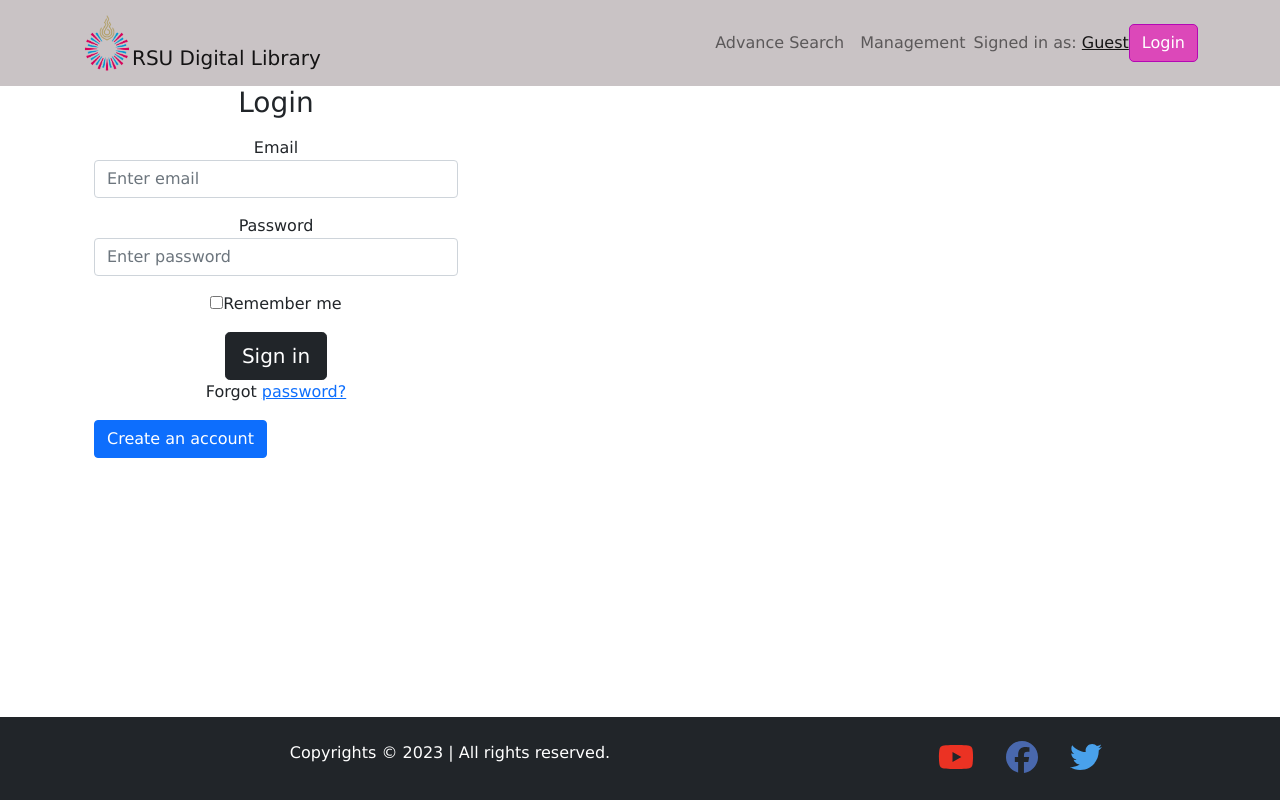
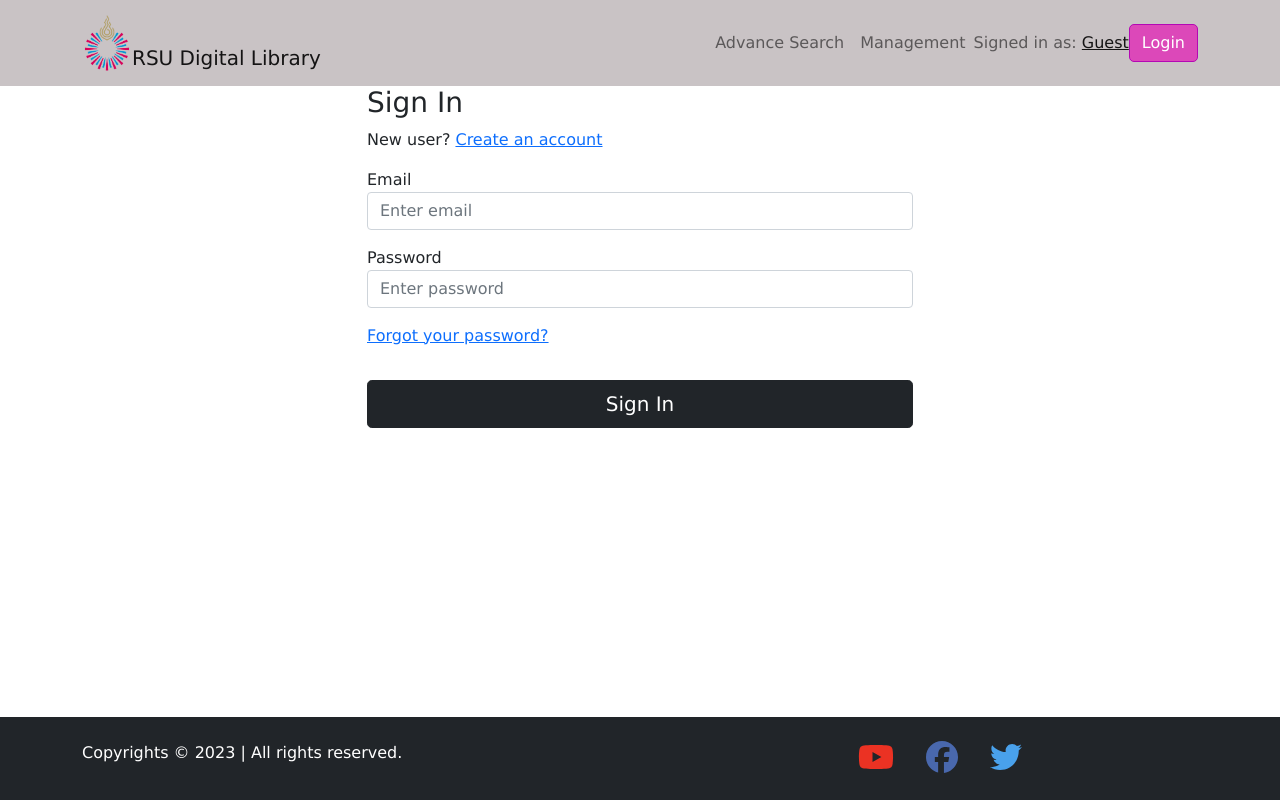
Before and after one commit to patthananp/rsu-digital-library, a React (Create React App) app in the folder Frontend/: page /login in a window 1280 px wide. Built offline with nearby package versions, Linux system fonts and the light colour scheme.

Commit message:
Edit login, Register layout

```diff
--- a/Frontend/src/App.css
+++ b/Frontend/src/App.css
@@ -1,5 +1,5 @@
 .App {
-  text-align: center;
+  /* text-align: center; */
   min-height: 100vh;
   display: flex;
   flex-direction: column;
--- a/Frontend/src/Pages/login.js
+++ b/Frontend/src/Pages/login.js
@@ -31,33 +31,21 @@ function Login({setLoggedInAs}) {
 
     return (
         <div className="container">
-
-            <form onSubmit={handleSubmit}>
-                <Col sm={4}></Col>
-
-                <Col sm={4}>
-
-                <h3>Login</h3>
-
-                {/* <div className="group mt-5">
-                    <input required="" type="text" className="input" />
-                    <span className="highlight"></span>
-                    <span className="bar"></span>
-                    <label>Email</label>
+            <div style=
+            {{
+                display: 'flex',
+                alignItems: 'center',
+                justifyContent: 'center',
+            }}>
+                <form className="col-6" onSubmit={handleSubmit}>
+                    <h3>Sign In</h3>
+                    <div>
+                        New user? <a href="/register">Create an account</a>
                     </div>
-
-                <div className="group mt-5">
-                    <input required="" type="text" className="input" />
-                    <span className="highlight"></span>
-                    <span className="bar"></span>
-                    <label>Password</label>
-                </div> */}
-
                     <div className="mt-3">
                         <label>Email</label>
                         <input name="email" type="email" className="form-control" placeholder="Enter email" />
                     </div>
-
 
                     <div className="mt-3">
 
@@ -65,29 +53,17 @@ function Login({setLoggedInAs}) {
                         <input name="password" type="password" className="form-control" placeholder="Enter password" />
                     </div>
 
-
                     <div className="mt-3">
-
-                    <div className="custom-control custom-checkbox">
-                        <input type="checkbox" className="custom-control-input" id="customCheck1" />
-                        <label className="custom-control-label" htmlFor="customCheck1"> Remember me</label>
+                        <p className="forgot-password text-right">
+                            <a href="#">Forgot your password?</a>
+                        </p>
+                        <Button type="submit"
+                        // href="/"
+                        className="btn btn-dark btn-lg btn-block mt-3 w-100">Sign In</Button>
                     </div>
+                </form>
             </div>
 
-                <Button type="submit"
-                    // href="/"
-                    className="btn btn-dark btn-lg btn-block mt-3">Sign in</Button>
-                <p className="forgot-password text-right">
-                    Forgot <a href="#">password?</a>
-                </p>
-                </Col>
-
-
-                <Nav>
-                    <Button type="submit" href="/register" className="button">Create an account</Button>
-                </Nav>
-
-            </form>
         </div>
     )
 }
--- a/Frontend/src/Pages/register.js
+++ b/Frontend/src/Pages/register.js
@@ -45,11 +45,14 @@ function Register(){
     }
 
     return (
-        <form onSubmit={handleSubmit}>
-            <Col sm={4}></Col>
-
-            <Col sm={4}>
-
+        <div className="container">
+            <div style=
+            {{
+                display: 'flex',
+                alignItems: 'center',
+                justifyContent: 'center',
+            }}>
+                <form className="col-6"  onSubmit={handleSubmit}>
                     <h3>Register Form</h3>
 
                     <div className="mt-3">
@@ -114,46 +117,11 @@ function Register(){
                             onChange={e => setFormData({...formData, password: e.target.value})} />
                     </div>
 
-            <Button type="submit" className="btn btn-dark btn-lg btn-block mt-3">Submit</Button>
-
-            </Col>
-
+                    <Button type="submit" className="btn btn-dark btn-lg btn-block mt-3 w-100">Create an account</Button>
                 </form>
+            </div>
+        </div>
     )
 
 }
 export default Register;
-
-
-
-
-
-
-
-// function Register() {
-//     const [formRegister, setFormRegister] = useState({
-//         firstname: '',
-//         lastname: '',
-//         email: '',
-//         password: '',
-//         confirm_password: ''
-//     })
-
-//     return (
-//         <div>
-//             <Container>
-//                 <Form>
-//                 <Form.Group controlId="title"
-//                     value={formRegister.firstname}
-//                     // onChange={e => setFormData({...formData, title: e.target.value})}
-//                     >
-//                     <Form.Label>First Name</Form.Label>
-//                     <Form.Control type="text" placeholder="Enter First Name" />
-//                 </Form.Group>
-//                 </Form>
-//             </Container>
-//         </div>
-//     )
-// }
-
-// export default Register;
```
Lines whose indentation alone changed are shown as unchanged.
